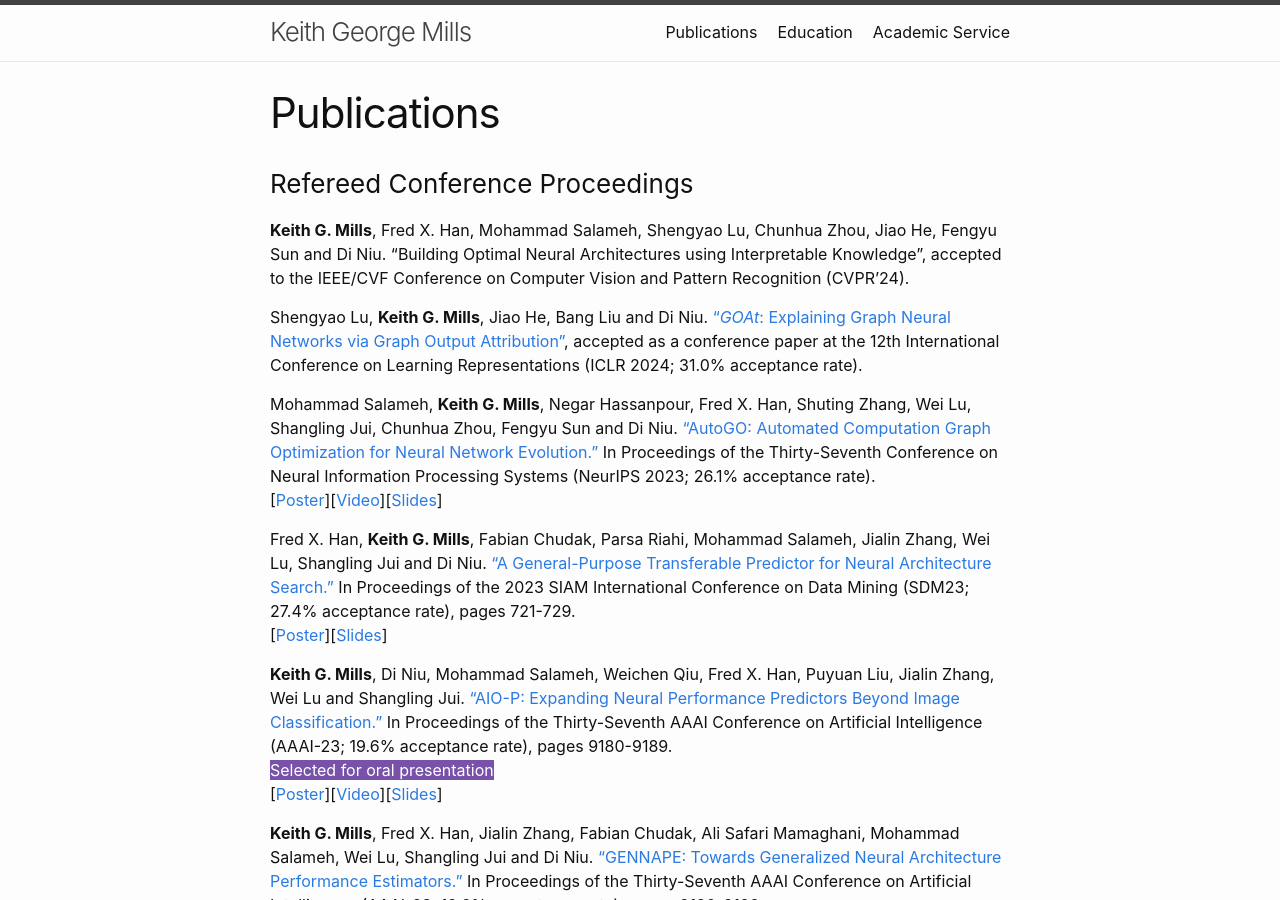
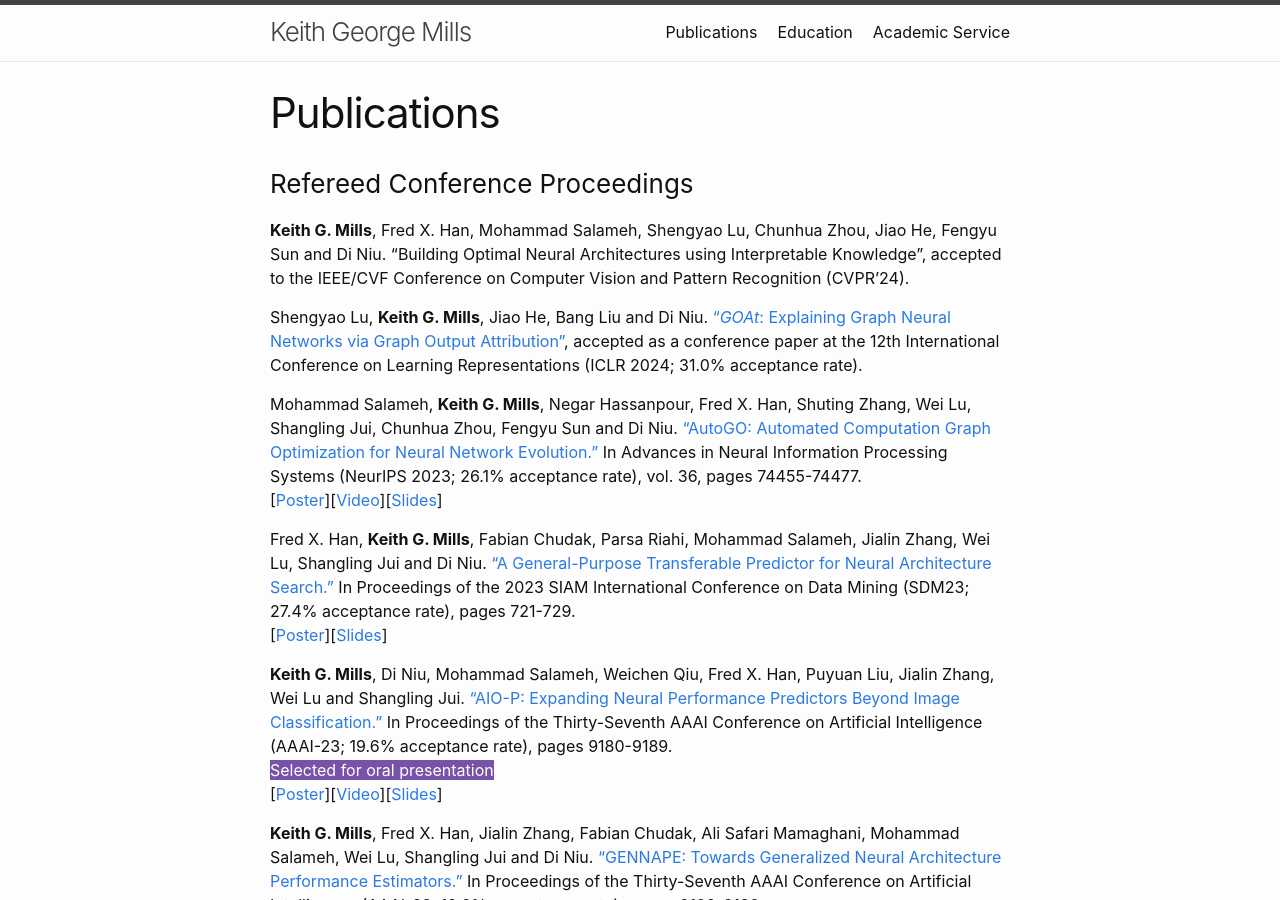
Before and after one commit to kgmills/kgmills.github.io, a Jekyll site: the page built from publications.markdown, in a window 1280 px wide and 900 px high. Built offline with Jekyll 4.4.1, drawn with Linux system fonts in a browser that asks for light colours; some of the changed text lies outside the part shown.

Commit message:
Misc update

```diff
--- a/publications.markdown
+++ b/publications.markdown
@@ -10,7 +10,7 @@ update: "Last Updated: 3/1/24"
 
 Shengyao Lu, **Keith G. Mills**, Jiao He, Bang Liu and Di Niu. <a href="https://kgmills.github.io/assets/papers/GOAt_ICLR24.pdf">"*GOAt*: Explaining Graph Neural Networks via Graph Output Attribution"</a>, accepted as a conference paper at the 12th International Conference on Learning Representations (ICLR 2024; 31.0% acceptance rate).
 
-Mohammad Salameh, **Keith G. Mills**, Negar Hassanpour, Fred X. Han, Shuting Zhang, Wei Lu, Shangling Jui, Chunhua Zhou, Fengyu Sun and Di Niu. <a href="https://kgmills.github.io/assets/papers/AutoGO_NeurIPS23.pdf">"AutoGO: Automated Computation Graph Optimization for Neural Network Evolution."</a> In Proceedings of the Thirty-Seventh Conference on Neural Information Processing Systems (NeurIPS 2023; 26.1% acceptance rate). <br>
+Mohammad Salameh, **Keith G. Mills**, Negar Hassanpour, Fred X. Han, Shuting Zhang, Wei Lu, Shangling Jui, Chunhua Zhou, Fengyu Sun and Di Niu. <a href="https://kgmills.github.io/assets/papers/AutoGO_NeurIPS23.pdf">"AutoGO: Automated Computation Graph Optimization for Neural Network Evolution."</a> In Advances in Neural Information Processing Systems (NeurIPS 2023; 26.1% acceptance rate), vol. 36, pages 74455-74477. <br>
 [<a href="../assets/posters/AutoGO_NeurIPS23_poster.pdf">Poster</a>][<a href="https://recorder-v3.slideslive.com/?share=87224&s=4d802730-c9a2-414e-9ca2-b9f7e7c53a25https://recorder-v3.slideslive.com/?share=87224&s=4d802730-c9a2-414e-9ca2-b9f7e7c53a25">Video</a>][<a href="../assets/slides/AutoGO_NeurIPS23_slides.pdf">Slides</a>]
 
 Fred X. Han, **Keith G. Mills**, Fabian Chudak, Parsa Riahi, Mohammad Salameh, Jialin Zhang, Wei Lu, Shangling Jui and Di Niu. <a href="https://kgmills.github.io/assets/papers/general_predictor_sdm23.pdf">"A General-Purpose Transferable Predictor for Neural Architecture Search."</a> In Proceedings of the 2023 SIAM International Conference on Data Mining (SDM23; 27.4% acceptance rate), pages 721-729. <br>
```
Also changed, not shown: other parts of publications.markdown (+1 -1 lines).
